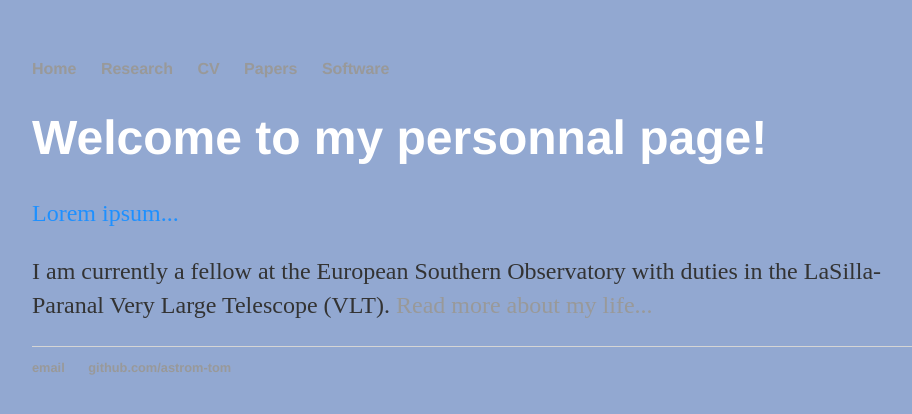
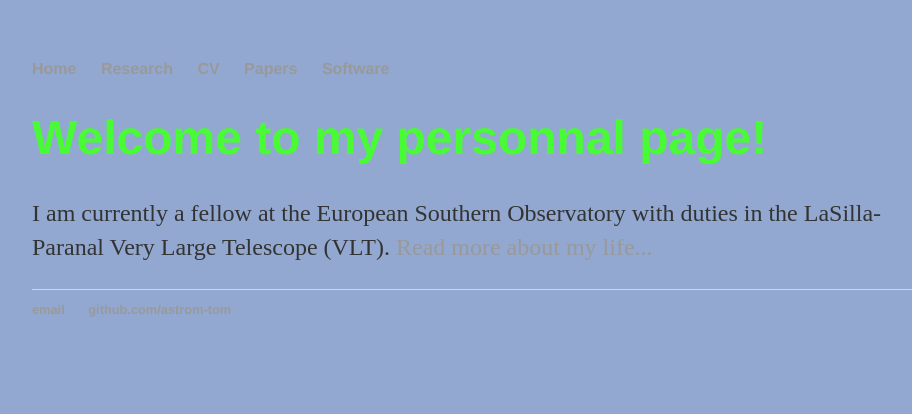
Before and after one commit to astrom-tom/astrom-tom.github.io, a Jekyll site: the page built from index.html, in a window 1280 px wide. Shown: the top 414 px of the page, without its empty margins (160-1072 px from the left). Built offline with Jekyll 4.4.1, drawn with Linux system fonts in a browser that asks for light colours.

Commit message:
Update index.html

```diff
--- a/index.html
+++ b/index.html
@@ -3,7 +3,6 @@ layout: default
 title: Romain Thomas, Fellow Astronomer
 ---
 <div class="blurb">
-	<h1 style="color:White;">Welcome to my personnal page!</h1>
-	<p style="color:DodgerBlue;">Lorem ipsum...</p>
+	<h1 style="color:rgb(73, 251, 53);">Welcome to my personnal page!</h1>
 	<p>I am currently a fellow at the European Southern Observatory with duties in the LaSilla-Paranal Very Large Telescope (VLT). <a href="/about">Read more about my life...</a></p>
 </div><!-- /.blurb -->
```
